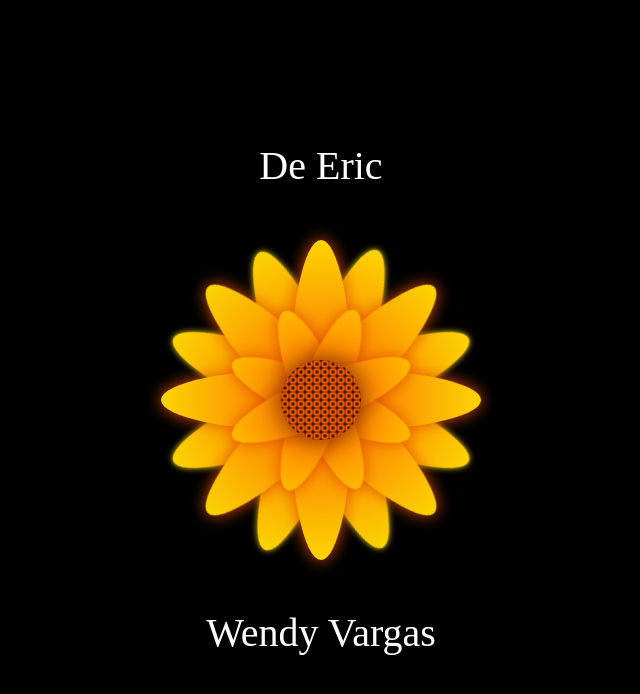
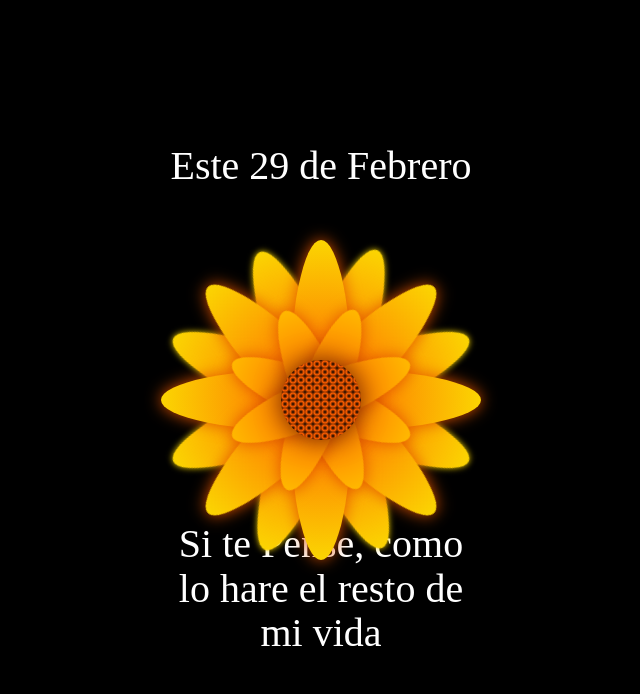
Before and after one commit to erick1231/flores, a plain HTML site: page docs/index.html in a window 1280 px wide. Shown: the whole page, without its empty margins (319-959 px from the left). Drawn offline with Linux system fonts and the light colour scheme.

Commit message:
Update index.html

```diff
--- a/docs/index.html
+++ b/docs/index.html
@@ -10,7 +10,7 @@
 <body>
 
 <div class="flower">
-    <div class="text-above">De Eric </div>
+    <div class="text-above">Este 29 de Febrero</div>
     <div class="mid">
     </div>
     <div class="Petal1 p1">
@@ -37,7 +37,7 @@
     </div>
     <div class="Petal3 p4">
     </div>
-    <div class="text-below">Wendy Vargas</div>
+    <div class="text-below">Si te Pense, como lo hare el resto de mi vida</div>
   </div>
 </body>
 </html>
```
